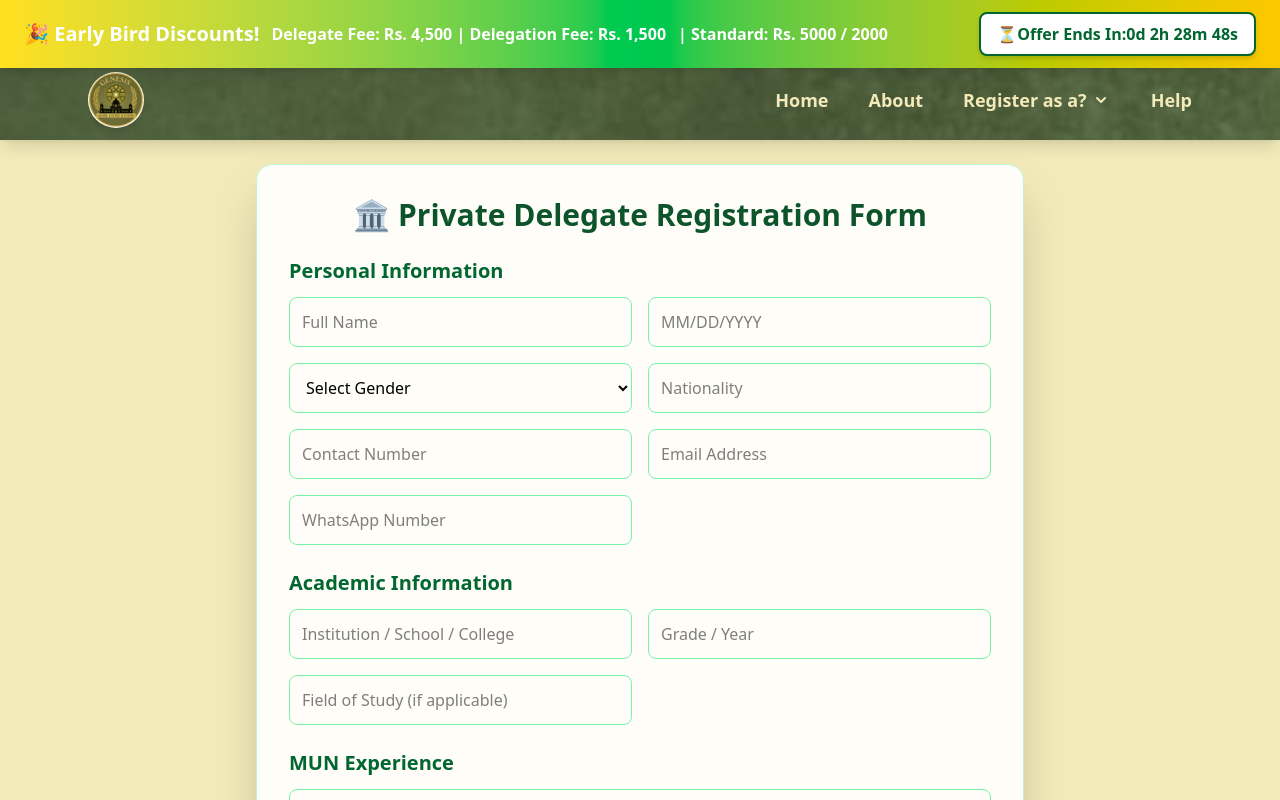
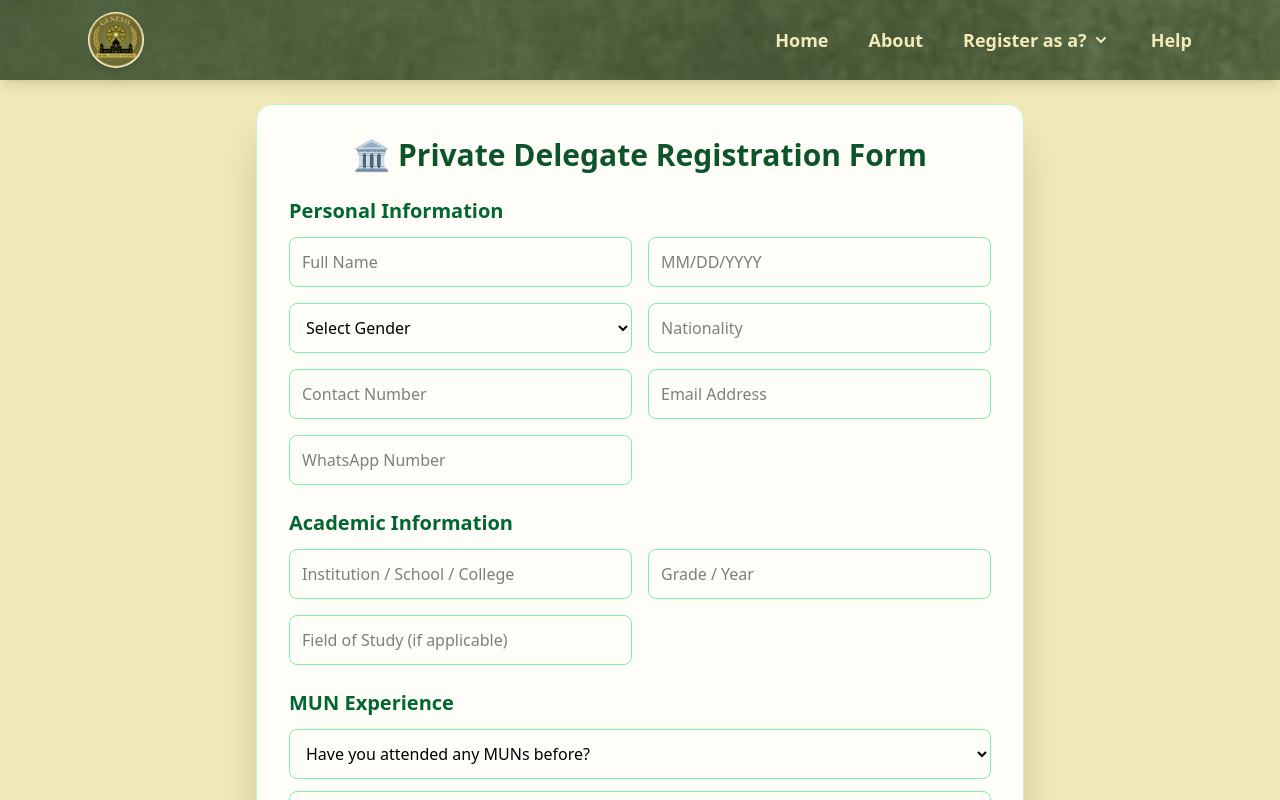
Before and after one commit to Ghazi-Mustafa-79/genesis_web, a React (Vite) app: page /MunRegisterForm in a window 1280 px wide. Shown: the top 800 px of the page. Built offline with nearby package versions, Linux system fonts and the light colour scheme.

Commit message:
removed component

```diff
--- a/src/App.jsx
+++ b/src/App.jsx
@@ -10,7 +10,6 @@ import LogisticsForm from "./pages/form/LogisticsForm";
 import ChairACDForm from "./pages/form/ChairACDForm";
 import ScrollToTop from "./components/ScrollToTop";
 import HomeLinks from "./components/HomeLinks";
-import CountdownTimer from "./components/CountdownTimer";
 
 function App() {
   return (
@@ -19,7 +18,7 @@ function App() {
 
       <div className="flex flex-col min-h-screen">
         {/* Navbar */}
-        <CountdownTimer />
+
         <Navbar />
 
         {/* Main content with top padding so it doesn’t overlap navbar */}
--- a/src/components/CountdownTimer.jsx
+++ b/src/components/CountdownTimer.jsx
@@ -1,65 +1,65 @@
-import React, { useEffect, useState } from "react";
+// import React, { useEffect, useState } from "react";
 
-const CountdownTimer = () => {
-  // 🎯 Set absolute deadline (Sunday 23:59:59)
-  const deadline = new Date();
-  deadline.setDate(deadline.getDate() + ((7 - deadline.getDay()) % 7)); // Move to next Sunday
-  deadline.setHours(23, 59, 59, 999);
+// const CountdownTimer = () => {
+//   // 🎯 Set absolute deadline (Sunday 23:59:59)
+//   const deadline = new Date();
+//   deadline.setDate(deadline.getDate() + ((7 - deadline.getDay()) % 7)); // Move to next Sunday
+//   deadline.setHours(23, 59, 59, 999);
 
-  const calculateTimeLeft = () => {
-    const now = new Date().getTime();
-    const difference = deadline.getTime() - now;
+//   const calculateTimeLeft = () => {
+//     const now = new Date().getTime();
+//     const difference = deadline.getTime() - now;
 
-    if (difference <= 0) {
-      return { days: 0, hours: 0, minutes: 0, seconds: 0 };
-    }
+//     if (difference <= 0) {
+//       return { days: 0, hours: 0, minutes: 0, seconds: 0 };
+//     }
 
-    return {
-      days: Math.floor(difference / (1000 * 60 * 60 * 24)),
-      hours: Math.floor((difference / (1000 * 60 * 60)) % 24),
-      minutes: Math.floor((difference / (1000 * 60)) % 60),
-      seconds: Math.floor((difference / 1000) % 60),
-    };
-  };
+//     return {
+//       days: Math.floor(difference / (1000 * 60 * 60 * 24)),
+//       hours: Math.floor((difference / (1000 * 60 * 60)) % 24),
+//       minutes: Math.floor((difference / (1000 * 60)) % 60),
+//       seconds: Math.floor((difference / 1000) % 60),
+//     };
+//   };
 
-  const [timeLeft, setTimeLeft] = useState(calculateTimeLeft());
+//   const [timeLeft, setTimeLeft] = useState(calculateTimeLeft());
 
-  useEffect(() => {
-    const timer = setInterval(() => {
-      setTimeLeft(calculateTimeLeft());
-    }, 1000);
+//   useEffect(() => {
+//     const timer = setInterval(() => {
+//       setTimeLeft(calculateTimeLeft());
+//     }, 1000);
 
-    return () => clearInterval(timer);
-  }, []);
+//     return () => clearInterval(timer);
+//   }, []);
 
-  return (
-    <div className="fixed top-0 left-0 w-full z-[9999] bg-gradient-to-r from-yellow-300 via-green-500 to-yellow-400 shadow-lg">
-      <div className="max-w-7xl mx-auto flex flex-col sm:flex-row items-center justify-between px-3 sm:px-6 py-2 sm:py-3 text-white font-semibold gap-2">
-        {/* Left - Early Bird Info */}
-        <div className="flex flex-col sm:flex-row sm:items-center gap-1 sm:gap-3 text-center sm:text-left text-xs sm:text-sm md:text-base">
-          <span className="font-extrabold text-sm sm:text-lg md:text-xl">
-            🎉 Early Bird Discounts!
-          </span>
-          <span>
-            Delegate Fee: <b>Rs. 4,500</b> | Delegation Fee: <b>Rs. 1,500</b>
-          </span>
-          <span className="hidden md:inline">| Standard: Rs. 5000 / 2000</span>
-        </div>
+//   return (
+//     <div className="fixed top-0 left-0 w-full z-[9999] bg-gradient-to-r from-yellow-300 via-green-500 to-yellow-400 shadow-lg">
+//       <div className="max-w-7xl mx-auto flex flex-col sm:flex-row items-center justify-between px-3 sm:px-6 py-2 sm:py-3 text-white font-semibold gap-2">
+//         {/* Left - Early Bird Info */}
+//         <div className="flex flex-col sm:flex-row sm:items-center gap-1 sm:gap-3 text-center sm:text-left text-xs sm:text-sm md:text-base">
+//           <span className="font-extrabold text-sm sm:text-lg md:text-xl">
+//             🎉 Early Bird Discounts!
+//           </span>
+//           <span>
+//             Delegate Fee: <b>Rs. 4,500</b> | Delegation Fee: <b>Rs. 1,500</b>
+//           </span>
+//           <span className="hidden md:inline">| Standard: Rs. 5000 / 2000</span>
+//         </div>
 
-        {/* Right - Countdown */}
-        <div className="bg-white text-green-800 px-3 sm:px-4 py-1 sm:py-2 rounded-lg shadow-md text-center text-xs border-2 border-green-800 sm:text-sm md:text-base">
-          ⏳Offer Ends In:
-          <span className="font-bold">
-            {timeLeft.days}d {timeLeft.hours}h {timeLeft.minutes}m{" "}
-            {timeLeft.seconds}s
-          </span>
-        </div>
-      </div>
-    </div>
-  );
-};
+//         {/* Right - Countdown */}
+//         <div className="bg-white text-green-800 px-3 sm:px-4 py-1 sm:py-2 rounded-lg shadow-md text-center text-xs border-2 border-green-800 sm:text-sm md:text-base">
+//           ⏳Offer Ends In:
+//           <span className="font-bold">
+//             {timeLeft.days}d {timeLeft.hours}h {timeLeft.minutes}m{" "}
+//             {timeLeft.seconds}s
+//           </span>
+//         </div>
+//       </div>
+//     </div>
+//   );
+// };
 
-export default CountdownTimer;
+// export default CountdownTimer;
 
 // import React, { useEffect, useState } from "react";
 
--- a/src/components/Navbar.jsx
+++ b/src/components/Navbar.jsx
@@ -61,7 +61,7 @@ const Navbar = () => {
       initial={{ y: 0, opacity: 1 }}
       animate={showNavbar ? { y: 0, opacity: 1 } : { y: -120, opacity: 0 }}
       transition={{ duration: 0.5, ease: "easeInOut" }}
-      className="text-[#fdf6d9] shadow-lg text-center fixed w-full md:top-[60px] top-[85px] z-40 bg-cover bg-center"
+      className="text-[#fdf6d9] shadow-lg text-center fixed w-full z-40 bg-cover bg-center"
       style={{ backgroundImage: "url('/navbar-bg2.jpeg')" }}
     >
       <div className="max-w-6xl mx-auto px-6 py-3 flex justify-between items-center relative z-50">
--- a/src/pages/Help.jsx
+++ b/src/pages/Help.jsx
@@ -34,7 +34,7 @@ const Help = () => {
   };
 
   return (
-    <div className="min-h-screen bg-[#f2eab8] pt-24 pb-16 px-6 md:mt-[40px] mt-[60px] md:px-20">
+    <div className="min-h-screen bg-[#f2eab8] pt-24 pb-16 px-6 md:px-20">
       {/* Hero Section */}
       <Motion.div
         initial={{ opacity: 0, y: -50 }}
--- a/src/pages/form/MUNRegistrationForm.jsx
+++ b/src/pages/form/MUNRegistrationForm.jsx
@@ -54,7 +54,7 @@ const MUNRegistrationForm = () => {
   };
 
   return (
-    <div className="min-h-screen bg-[#f2eab8] flex items-center justify-center md:mt-[60px] mt-[80px] p-6">
+    <div className="min-h-screen bg-[#f2eab8] flex items-center justify-center p-6">
       <div className="w-full max-w-3xl bg-white/90 backdrop-blur-md border border-green-200 shadow-2xl rounded-2xl p-8">
         <h2 className="text-3xl font-bold text-center text-green-900 mb-6">
           🏛️ Private Delegate Registration Form
@@ -270,7 +270,7 @@ const MUNRegistrationForm = () => {
               Registration Fee:
             </p>
             <p className="text-2xl font-bold text-green-700">
-              Rs. 4,500 / Delegate
+              Rs. 5,000 / Delegate
             </p>
             <p className="text-sm text-gray-600 mt-1">
               * This fee covers registration, event participation, and
```
